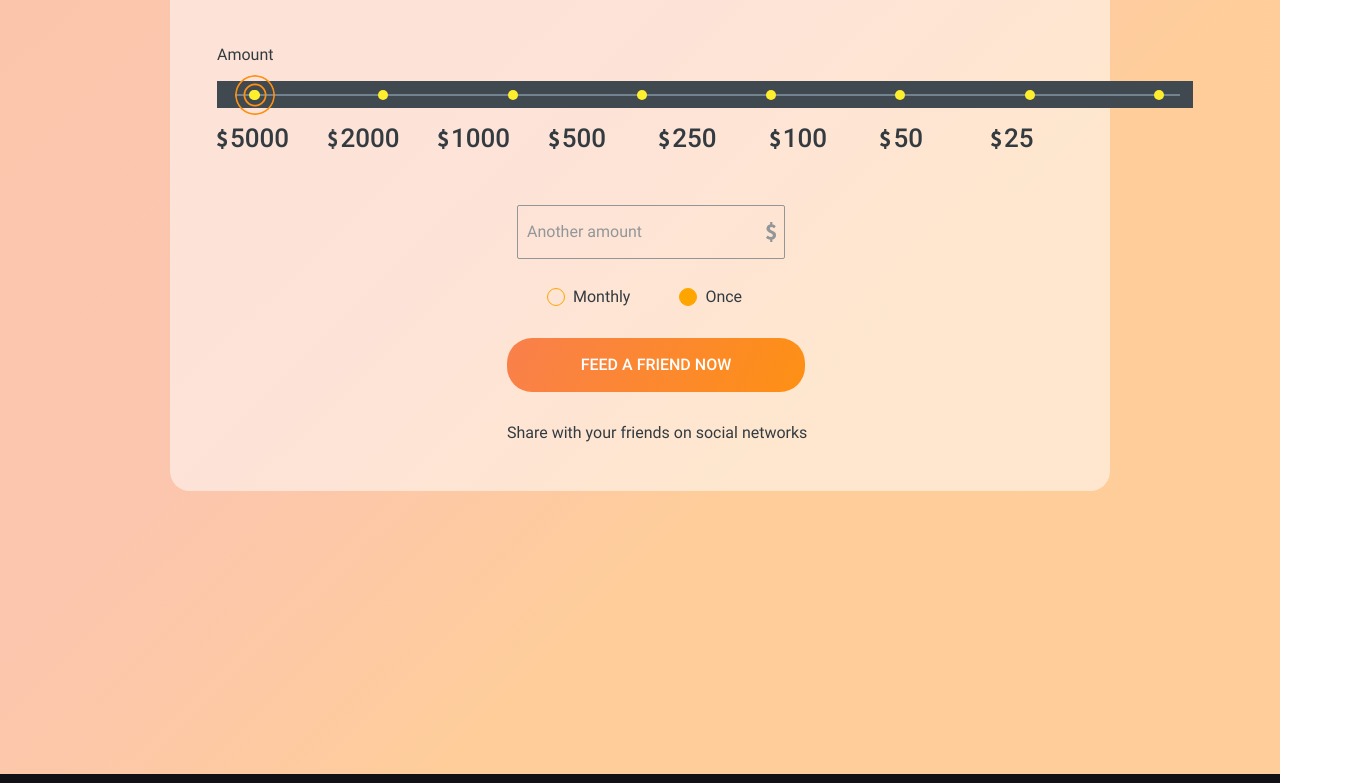
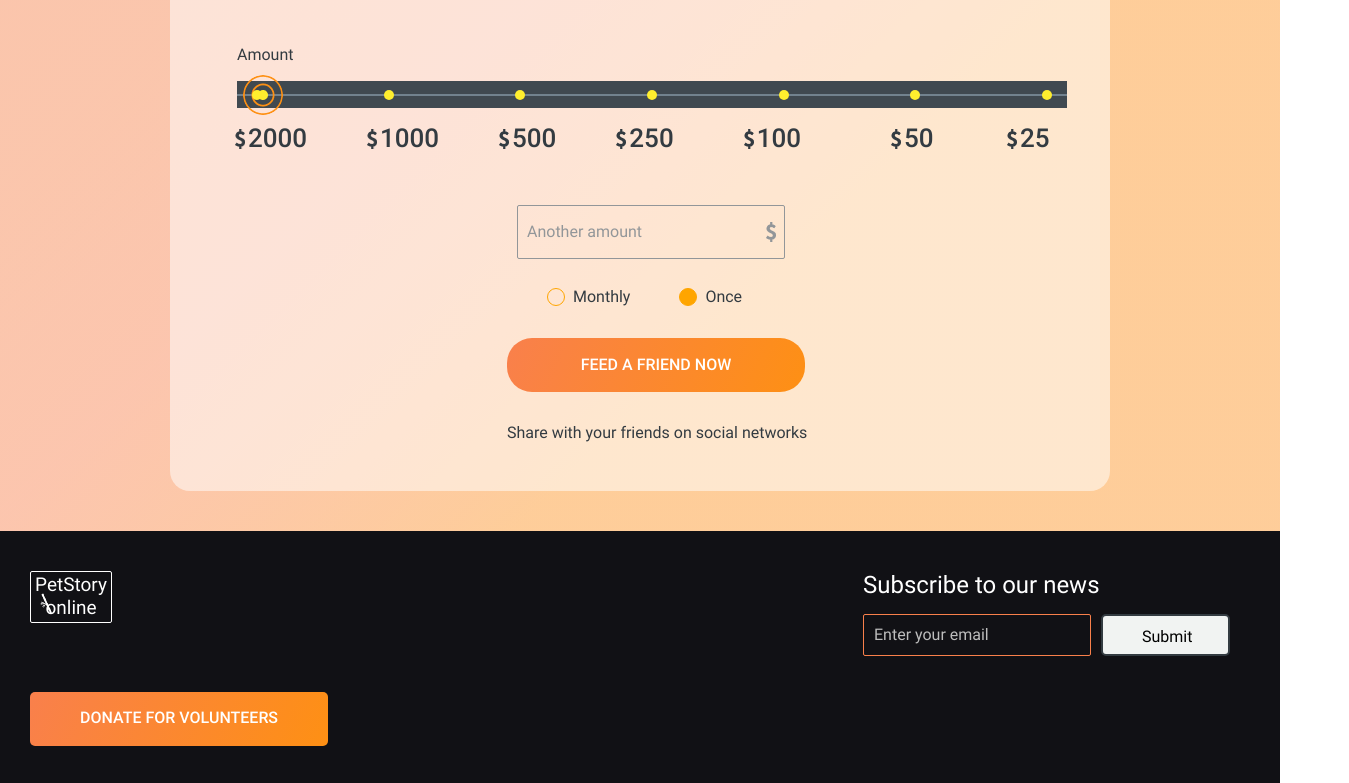
Before and after one commit to Syderi/song-bird, a plain HTML site: page online-zoo/pages/donate/index.html in a window 1280 px wide. Shown: the part 1174-1957 px from the top of the page, 1349 px wide, since content can reach past the window. Drawn offline with Linux system fonts and the light colour scheme; files whose address does not match are found by name.

Commit message:
fix: donate 1000

```diff
--- a/online-zoo/assets/styles/base/_inputs.scss
+++ b/online-zoo/assets/styles/base/_inputs.scss
@@ -162,15 +162,22 @@
 
 .donate__range__input[type="range"] {
   -webkit-appearance: none;
-  margin-left: 17.5px;
+  margin-left: 10px;
   margin-top: 12.5px;
-  width: 945px;
+  width: 950px;
   height: 2px;
   -moz-appearance: none;
   appearance: none;
   outline: none;
   background-color: $color-range-bg;
   cursor: pointer;
+
+  @include media-laptop-interim {
+    margin-left: 0px;
+    width: 830px;
+}
+
+
 
   &::-webkit-slider-thumb {
     -webkit-appearance: none;
--- a/online-zoo/assets/styles/layouts/_donate.scss
+++ b/online-zoo/assets/styles/layouts/_donate.scss
@@ -3,7 +3,8 @@
 }
 
 .wrapper__donate {
-  height: 1482px;
+  // height: 1482px;
+  height: auto;
   padding: 40px 220px 180px;
   display: flex;
   flex-direction: column;
@@ -124,6 +125,14 @@
 .donate__slider__container {
   margin-top: 46.53px;
   width: 976px;
+  @include media-laptop-interim {
+    margin-left: 20px;
+    width: 830px;
+}
+  @include media-tablet {
+    margin-left: 8px;
+}
+
 
   .donate__slider_title {
     @include font($size: 1.6rem, $height: 140%, $weight: 400);
@@ -145,14 +154,22 @@
   pointer-events: none;
   position: absolute;
   top: 9px;
-  margin-left: 32px;
+  margin-left: 25px;
   height: 10px;
-  width: 1100px;
+  width: 920px;
   display: flex;
+  justify-content: space-between;
+  @include media-laptop-interim {
+    width: 800px;
+    margin-left: 15px;
+// &:first-child{
+//   display: none;
+// }
+}
 }
 
 .donate__range_label {
-  margin-right: 119.3px;
+  // margin-right: 119.3px;
   height: 10px;
   width: 10px;
   border-radius: 5px;
@@ -161,6 +178,11 @@
   // background: url("../../assets/img/png/Ellipse.png");
   background: $color-label;
   // z-index: 1;
+  @include media-laptop-interim {
+&:first-child{
+  display: none;
+}
+}
 }
 
 .donate__dollars {
@@ -168,12 +190,34 @@
   margin-top: 12px;
   display: flex;
   justify-content: space-between;
+  @include media-laptop-interim {
+margin-left: 18px;
+justify-content: flex-start;
+gap: 60px;
+      }
 }
 
 .donate__value__wrapper {
   width: 72px;
   display: flex;
   align-items: center;
+  @include media-laptop-interim {
+&:first-child{
+  display: none;
+}
+&:nth-child(6) {
+  margin-left: 10px;
+}
+&:nth-child(7) {
+  margin-left: 30px;
+}
+// &:nth-child(5) {
+//   margin-left: 10px;
+// }
+// &:nth-child(7) {
+//   margin-left: 10px;
+// }
+  }
 
   .donate__s {
     width: 10px;
--- a/online-zoo/assets/styles/layouts/_footer.scss
+++ b/online-zoo/assets/styles/layouts/_footer.scss
@@ -43,6 +43,12 @@
     .footer__nav {
       order: 5;
     }
+  }
+}
+
+.wrapper__footer_donate{
+  @include media-laptop-interim {
+    padding: 40px 30px 50px 30px;
   }
 }
 
@@ -179,6 +185,12 @@ justify-content: center;
   }
 }
 
+.footer__nav_donate{
+  @include media-laptop-interim {
+    padding-left: 20px;
+  }
+}
+
 .footer__navigation {
   @include font($size: 1.6rem, $height: 140%, $weight: 400);
   display: flex;
@@ -206,7 +218,11 @@ justify-content: center;
   flex-direction: column;
   justify-content: flex-end;
   padding-bottom: 5px;
-  @include font($size: 1.6rem, $height: 130%, $weight: 100);
+  a {
+    color: $color-white-text;
+    @include font($size: 1.6rem, $height: 140%, $weight: 100);
+  }
+  // @include font($size: 1.6rem, $height: 130%, $weight: 100);
   @include media-laptop-interim {
     padding-bottom: 8px;
   }
--- a/online-zoo/pages/donate/index.html
+++ b/online-zoo/pages/donate/index.html
@@ -103,9 +103,9 @@
                 name="range"
                 id="range"
                 min="0"
-                max="945"
-                value="0"
-                step="135"
+                max="280"
+                value="2"
+                step="1"
               />
               <ul class="donate__range_label__container">
                 <li class="donate__range_label"></li>
@@ -187,7 +187,7 @@
       </div>
     </section>
     <footer class="footer">
-      <div class="wrapper wrapper__footer">
+      <div class="wrapper wrapper__footer wrapper__footer_donate">
         <div class="footer__logo">
           <a href="../main/index.html" class="logoBox">
             <div class="logo logo_footer logo_footer_320">
@@ -271,7 +271,7 @@
             </li>
           </ul>
         </div>
-        <div class="footer__nav">
+        <div class="footer__nav footer__nav_donate">
           <ul class="footer__navigation">
             <li>
               <a class="navigation__link" href="../main/index.html">About</a>
```
Also changed, not shown: online-zoo/pages/donate/style.css, online-zoo/pages/main/style.css, 2 other files.
